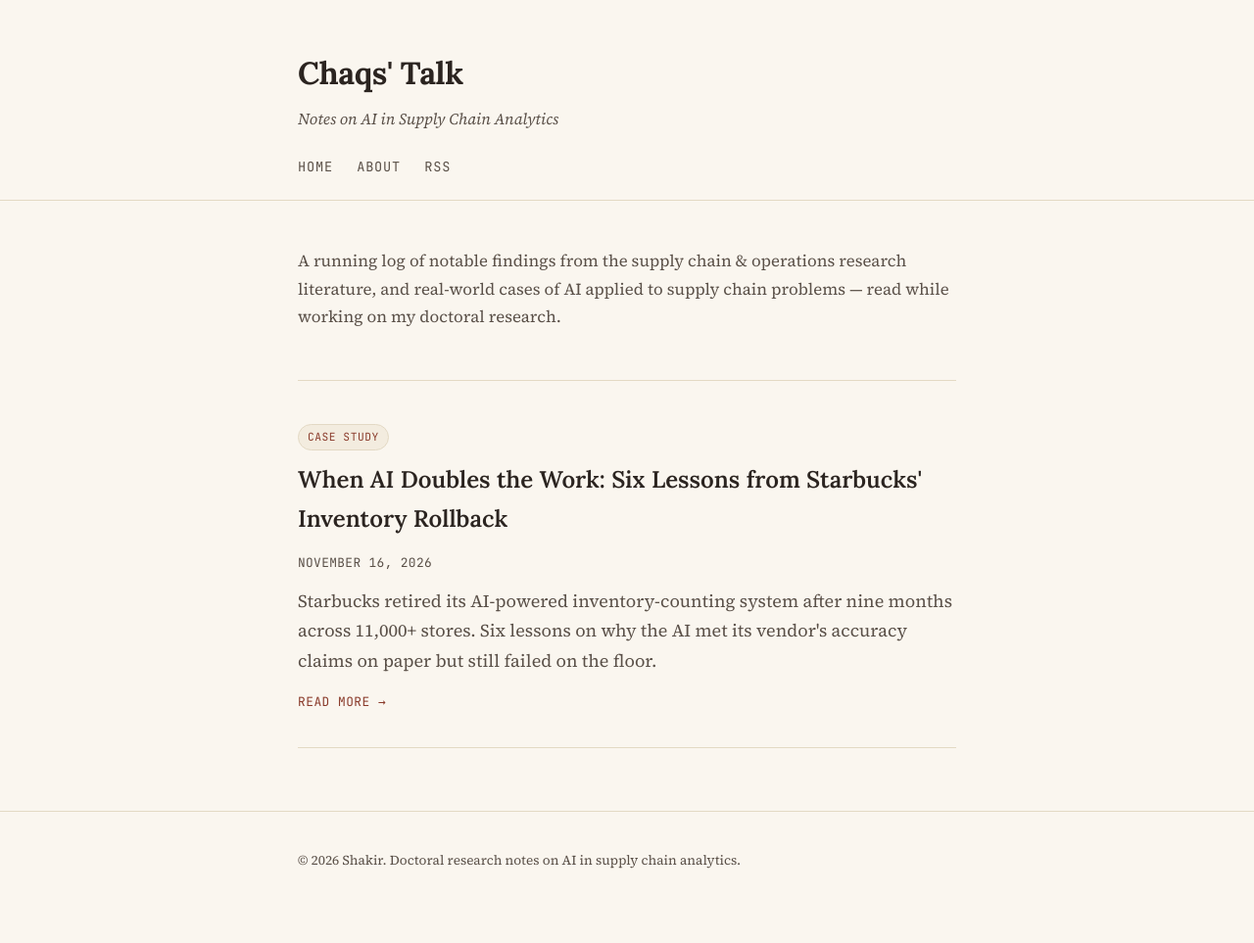
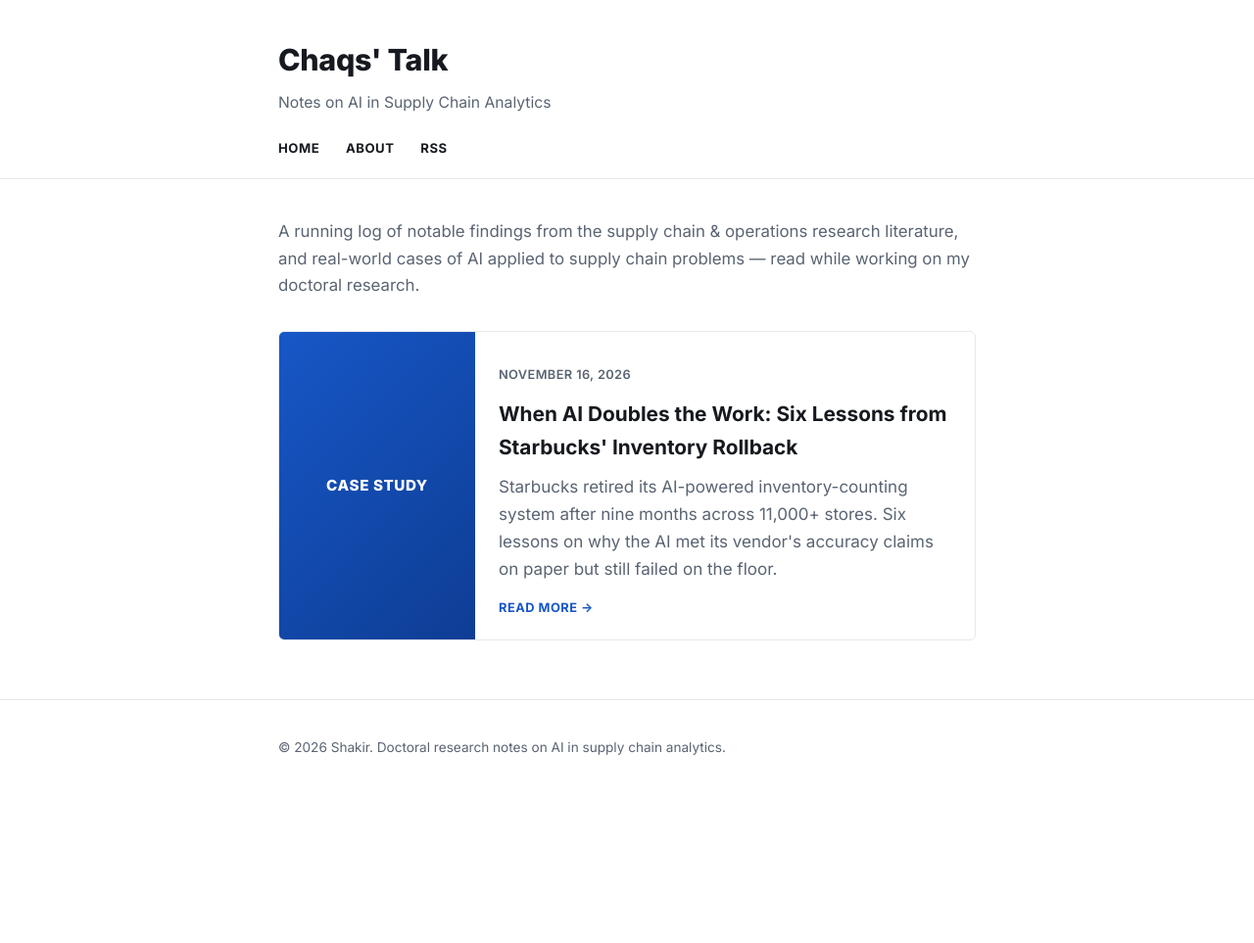
Before and after one commit to chaqBD/Chaqs-Talk, a Jekyll site: the page built from index.html, in a window 1280 px wide. Shown: the whole page at 98% size. Built offline with Jekyll 4.4.1, drawn with Linux system fonts in a browser that asks for light colours; the list of posts is cut into pages by our own code; after the commit the page ends 900 px from its top, so only the background shows below that.

Commit message:
Redesign: white background, card-style post list, blue/orange palette

```diff
--- a/_layouts/default.html
+++ b/_layouts/default.html
@@ -7,7 +7,7 @@
 <link rel="stylesheet" href="{{ '/assets/css/style.css' | relative_url }}">
 <link rel="preconnect" href="https://fonts.googleapis.com">
 <link rel="preconnect" href="https://fonts.gstatic.com" crossorigin>
-<link href="https://fonts.googleapis.com/css2?family=Lora:ital,wght@0,500;0,600;0,700;1,500&family=Source+Serif+4:ital,opsz,wght@0,8..60,400;0,8..60,600;1,8..60,400&family=JetBrains+Mono:wght@400;500&display=swap" rel="stylesheet">
+<link href="https://fonts.googleapis.com/css2?family=Inter:ital,wght@0,400;0,500;0,600;0,700;0,800;1,400&display=swap" rel="stylesheet">
 {% seo %}
 {% feed_meta %}
 </head>
--- a/assets/css/style.scss
+++ b/assets/css/style.scss
@@ -1,31 +1,17 @@
 ---
 ---
 :root {
-  --bg: #faf6ef;
-  --bg-raised: #f3ecdf;
-  --ink: #2b2420;
-  --ink-soft: #5a5048;
-  --accent: #8a3b2b;
-  --accent-soft: #c96a4f;
-  --sage: #4a5d4e;
-  --border: #e3d9c4;
-  --serif: "Lora", Georgia, "Times New Roman", serif;
-  --body: "Source Serif 4", Georgia, serif;
-  --mono: "JetBrains Mono", Menlo, Consolas, monospace;
-  --max-width: 720px;
-}
-
-@media (prefers-color-scheme: dark) {
-  :root {
-    --bg: #1b1815;
-    --bg-raised: #241f1a;
-    --ink: #ece4d6;
-    --ink-soft: #b9ad9c;
-    --accent: #e3876a;
-    --accent-soft: #f0a98f;
-    --sage: #8fae93;
-    --border: #3a332b;
-  }
+  --bg: #ffffff;
+  --bg-raised: #f3f6fa;
+  --ink: #16191f;
+  --ink-soft: #5a6472;
+  --blue: #1757c7;
+  --blue-deep: #0e3d94;
+  --orange: #ff8a1e;
+  --orange-deep: #d96a06;
+  --border: #e4e8ed;
+  --sans: "Inter", -apple-system, BlinkMacSystemFont, "Segoe UI", Roboto, sans-serif;
+  --max-width: 760px;
 }
 
 * { box-sizing: border-box; }
@@ -36,9 +22,9 @@ body {
   margin: 0;
   background: var(--bg);
   color: var(--ink);
-  font-family: var(--body);
-  font-size: 18px;
-  line-height: 1.7;
+  font-family: var(--sans);
+  font-size: 17px;
+  line-height: 1.65;
   -webkit-font-smoothing: antialiased;
 }
 
@@ -48,17 +34,14 @@ body {
   padding: 0 24px;
 }
 
-a { color: var(--accent); text-decoration: none; }
-a:hover { text-decoration: underline; }
+a { color: var(--blue); text-decoration: none; }
+a:hover { color: var(--blue-deep); text-decoration: underline; }
 
-.skip-link {
-  position: absolute;
-  left: -9999px;
-}
+.skip-link { position: absolute; left: -9999px; }
 .skip-link:focus {
   left: 12px;
   top: 12px;
-  background: var(--bg-raised);
+  background: var(--bg);
   padding: 8px 12px;
   border-radius: 4px;
   z-index: 10;
@@ -66,38 +49,43 @@ a:hover { text-decoration: underline; }
 
 /* Header */
 .site-header {
+  background: var(--bg);
   border-bottom: 1px solid var(--border);
-  padding: 48px 0 20px;
-  margin-bottom: 48px;
+  padding: 36px 0 18px;
+  margin-bottom: 40px;
 }
 .site-title {
-  font-family: var(--serif);
-  font-weight: 700;
-  font-size: 2rem;
+  font-weight: 800;
+  font-size: 1.9rem;
   color: var(--ink);
   letter-spacing: -0.01em;
 }
-.site-title:hover { text-decoration: none; opacity: 0.85; }
+.site-title:hover { text-decoration: none; color: var(--blue); }
 .site-tagline {
   margin: 6px 0 18px;
   color: var(--ink-soft);
-  font-style: italic;
-  font-size: 1rem;
+  font-size: 0.98rem;
 }
 .site-nav a {
-  margin-right: 20px;
-  font-family: var(--mono);
-  font-size: 0.85rem;
+  margin-right: 22px;
+  font-size: 0.82rem;
+  font-weight: 700;
   text-transform: uppercase;
-  letter-spacing: 0.06em;
-  color: var(--ink-soft);
+  letter-spacing: 0.04em;
+  color: var(--ink);
+  padding-bottom: 4px;
+  border-bottom: 2px solid transparent;
 }
-.site-nav a:hover { color: var(--accent); }
+.site-nav a:hover {
+  color: var(--blue);
+  border-bottom-color: var(--orange);
+  text-decoration: none;
+}
 
 /* Footer */
 .site-footer {
   border-top: 1px solid var(--border);
-  margin-top: 64px;
+  margin-top: 60px;
   padding: 24px 0 60px;
   color: var(--ink-soft);
   font-size: 0.85rem;
@@ -107,59 +95,90 @@ a:hover { text-decoration: underline; }
 .intro {
   color: var(--ink-soft);
   font-size: 1.05rem;
-  margin-bottom: 40px;
-  padding-bottom: 32px;
-  border-bottom: 1px solid var(--border);
+  margin-bottom: 32px;
 }
 
-/* Post list */
-.post-list { list-style: none; margin: 0; padding: 0; }
+/* Post list — card rows */
+.post-list { list-style: none; margin: 0 0 32px; padding: 0; }
 .post-list-item {
-  padding: 32px 0;
-  border-bottom: 1px solid var(--border);
+  border: 1px solid var(--border);
+  border-radius: 6px;
+  margin-bottom: 18px;
+  overflow: hidden;
+  transition: box-shadow 0.15s ease, border-color 0.15s ease;
 }
-.post-list-item:first-child { padding-top: 0; }
-.post-list-link { color: inherit; display: block; }
+.post-list-item:hover {
+  border-color: var(--blue);
+  box-shadow: 0 4px 16px rgba(23, 87, 199, 0.1);
+}
+.post-list-link {
+  display: flex;
+  align-items: stretch;
+  color: inherit;
+}
 .post-list-link:hover { text-decoration: none; }
-.post-list-link:hover .post-list-title { color: var(--accent); }
+
+.post-list-media {
+  flex: 0 0 200px;
+  display: flex;
+  align-items: center;
+  justify-content: center;
+  padding: 20px;
+  color: #fff;
+  font-weight: 800;
+  font-size: 0.95rem;
+  text-transform: uppercase;
+  letter-spacing: 0.04em;
+  text-align: center;
+}
+.post-list-media--case-study {
+  background: linear-gradient(135deg, var(--blue), var(--blue-deep));
+}
+.post-list-media--literature-review {
+  background: linear-gradient(135deg, var(--orange), var(--orange-deep));
+}
+
+.post-list-body {
+  flex: 1;
+  padding: 20px 24px;
+  min-width: 0;
+}
 .post-list-title {
-  font-family: var(--serif);
-  font-size: 1.5rem;
-  font-weight: 600;
-  margin: 10px 0 6px;
+  font-size: 1.3rem;
+  font-weight: 700;
+  margin: 2px 0 8px;
+  color: var(--ink);
   transition: color 0.15s ease;
 }
-.post-excerpt { color: var(--ink-soft); margin: 10px 0; }
+.post-list-item:hover .post-list-title { color: var(--blue); }
+.post-excerpt { color: var(--ink-soft); margin: 0 0 10px; }
 .read-more {
-  font-family: var(--mono);
   font-size: 0.8rem;
-  color: var(--accent);
+  font-weight: 700;
+  color: var(--blue);
   text-transform: uppercase;
   letter-spacing: 0.04em;
 }
 
 /* Badges */
-.post-badges { margin-bottom: 4px; }
+.post-badges { margin-bottom: 6px; }
 .badge {
   display: inline-block;
-  font-family: var(--mono);
   font-size: 0.7rem;
+  font-weight: 700;
   text-transform: uppercase;
   letter-spacing: 0.05em;
-  padding: 3px 9px;
+  padding: 4px 10px;
   border-radius: 999px;
-  background: var(--bg-raised);
-  color: var(--sage);
-  border: 1px solid var(--border);
-  margin-right: 6px;
+  color: #fff;
 }
-.badge--literature-review { color: var(--sage); }
-.badge--case-study { color: var(--accent); }
+.badge--case-study { background: var(--blue); }
+.badge--literature-review { background: var(--orange); }
 
 /* Post meta */
 .post-meta {
-  font-family: var(--mono);
   font-size: 0.8rem;
+  font-weight: 600;
   color: var(--ink-soft);
   text-transform: uppercase;
   letter-spacing: 0.03em;
@@ -167,33 +186,34 @@ a:hover { text-decoration: underline; }
 
 /* Single post */
 .post-title {
-  font-family: var(--serif);
-  font-size: 2.1rem;
+  font-size: 2rem;
+  font-weight: 800;
   line-height: 1.25;
   margin: 10px 0 10px;
+  color: var(--ink);
 }
-.post-header { margin-bottom: 40px; }
+.post-header { margin-bottom: 36px; }
 .post-citation {
-  font-size: 0.9rem;
+  font-size: 0.92rem;
   font-style: italic;
   color: var(--ink-soft);
-  margin: 8px 0 14px;
+  margin: 6px 0 14px;
 }
 .post-content h2 {
-  font-family: var(--serif);
-  font-size: 1.4rem;
+  font-size: 1.35rem;
+  font-weight: 700;
   margin: 2.2em 0 0.6em;
 }
 .post-content h3 {
-  font-family: var(--serif);
-  font-size: 1.15rem;
+  font-size: 1.1rem;
+  font-weight: 700;
   margin: 1.8em 0 0.5em;
 }
 .post-content p { margin: 1.1em 0; }
-.post-content img { max-width: 100%; border-radius: 4px; }
+.post-content img { max-width: 100%; border-radius: 6px; }
 .post-content code {
-  font-family: var(--mono);
-  font-size: 0.85em;
+  font-family: "SFMono-Regular", Consolas, Menlo, monospace;
+  font-size: 0.88em;
   background: var(--bg-raised);
   padding: 0.15em 0.4em;
   border-radius: 3px;
@@ -207,16 +227,9 @@ a:hover { text-decoration: underline; }
 .post-content pre code { background: none; padding: 0; }
 
 /* Cover image */
-.post-cover {
-  margin: 0 0 2em;
-}
-.post-cover img {
-  width: 100%;
-  border-radius: 8px;
-  display: block;
-}
+.post-cover { margin: 0 0 2em; }
+.post-cover img { width: 100%; border-radius: 8px; display: block; }
 .post-cover figcaption {
-  font-family: var(--mono);
   font-size: 0.8rem;
   color: var(--ink-soft);
   margin-top: 0.6em;
@@ -233,7 +246,7 @@ blockquote {
 .key-points {
   background: var(--bg-raised);
   border: 1px solid var(--border);
-  border-left: 4px solid var(--sage);
+  border-left: 4px solid var(--blue);
   border-radius: 6px;
   padding: 1.2em 1.4em 1.2em 2em;
   margin: 1.8em 0;
@@ -241,20 +254,20 @@ blockquote {
 .key-points li { margin: 0.4em 0; }
 
 .pull-quote {
-  font-family: var(--serif);
   font-style: italic;
-  font-size: 1.3rem;
+  font-size: 1.25rem;
+  font-weight: 500;
   line-height: 1.5;
   color: var(--ink);
-  border-left: 3px solid var(--accent);
+  border-left: 3px solid var(--orange);
   padding: 0.2em 0 0.2em 1.2em;
   margin: 1.8em 0;
 }
 
 .placeholder-notice {
   background: var(--bg-raised);
-  border: 1px dashed var(--accent-soft);
-  border-left: 4px solid var(--accent);
+  border: 1px dashed var(--orange);
+  border-left: 4px solid var(--orange-deep);
   border-radius: 6px;
   padding: 1em 1.3em;
   color: var(--ink-soft);
@@ -272,16 +285,15 @@ blockquote {
 .post-tags { margin-top: 48px; }
 .tag {
   display: inline-block;
-  font-family: var(--mono);
-  font-size: 0.8rem;
+  font-size: 0.82rem;
   color: var(--ink-soft);
   margin-right: 12px;
 }
 
 .post-nav { margin-top: 40px; }
 .post-nav a {
-  font-family: var(--mono);
   font-size: 0.85rem;
+  font-weight: 700;
   text-transform: uppercase;
   letter-spacing: 0.04em;
 }
@@ -291,17 +303,19 @@ blockquote {
   display: flex;
   justify-content: space-between;
   align-items: center;
-  margin-top: 40px;
+  margin-top: 8px;
   padding-top: 24px;
   border-top: 1px solid var(--border);
-  font-family: var(--mono);
   font-size: 0.85rem;
+  font-weight: 600;
 }
 .page-count { color: var(--ink-soft); }
 
-@media (max-width: 600px) {
-  body { font-size: 17px; }
-  .site-header { padding-top: 32px; }
-  .site-title { font-size: 1.6rem; }
-  .post-title { font-size: 1.7rem; }
+@media (max-width: 640px) {
+  body { font-size: 16px; }
+  .site-header { padding-top: 28px; }
+  .site-title { font-size: 1.5rem; }
+  .post-title { font-size: 1.6rem; }
+  .post-list-link { flex-direction: column; }
+  .post-list-media { flex-basis: auto; padding: 16px; min-height: 64px; }
 }
--- a/index.html
+++ b/index.html
@@ -8,21 +8,18 @@ title: Home
 
 <ul class="post-list">
   {% for post in paginator.posts %}
+  {% assign primary_cat = post.categories | first %}
   <li class="post-list-item">
     <a class="post-list-link" href="{{ post.url | relative_url }}">
-      {% if post.categories.size > 0 %}
-      <div class="post-badges">
-        {% for cat in post.categories %}
-        <span class="badge badge--{{ cat | slugify }}">{{ cat }}</span>
-        {% endfor %}
+      <div class="post-list-media post-list-media--{{ primary_cat | slugify }}">{{ primary_cat }}</div>
+      <div class="post-list-body">
+        <p class="post-meta">
+          <time datetime="{{ post.date | date_to_xmlschema }}">{{ post.date | date: "%B %-d, %Y" }}</time>
+        </p>
+        <h2 class="post-list-title">{{ post.title }}</h2>
+        <p class="post-excerpt">{{ post.excerpt | strip_html | truncatewords: 35 }}</p>
+        <span class="read-more">Read more &rarr;</span>
       </div>
-      {% endif %}
-      <h2 class="post-list-title">{{ post.title }}</h2>
-      <p class="post-meta">
-        <time datetime="{{ post.date | date_to_xmlschema }}">{{ post.date | date: "%B %-d, %Y" }}</time>
-      </p>
-      <p class="post-excerpt">{{ post.excerpt | strip_html | truncatewords: 40 }}</p>
-      <span class="read-more">Read more &rarr;</span>
     </a>
   </li>
   {% endfor %}
```
